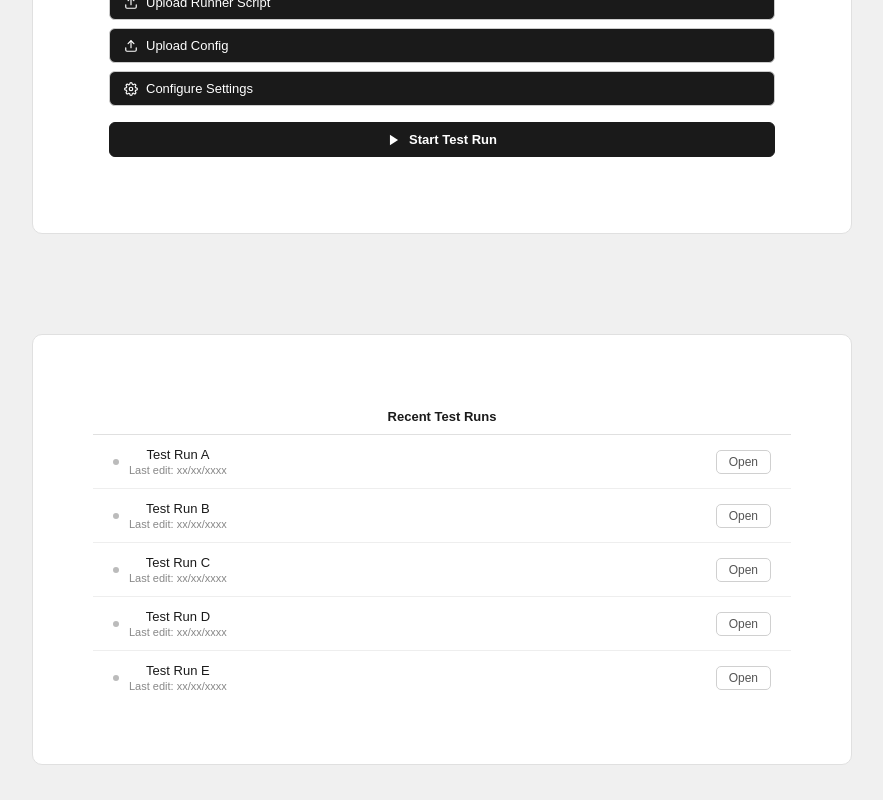
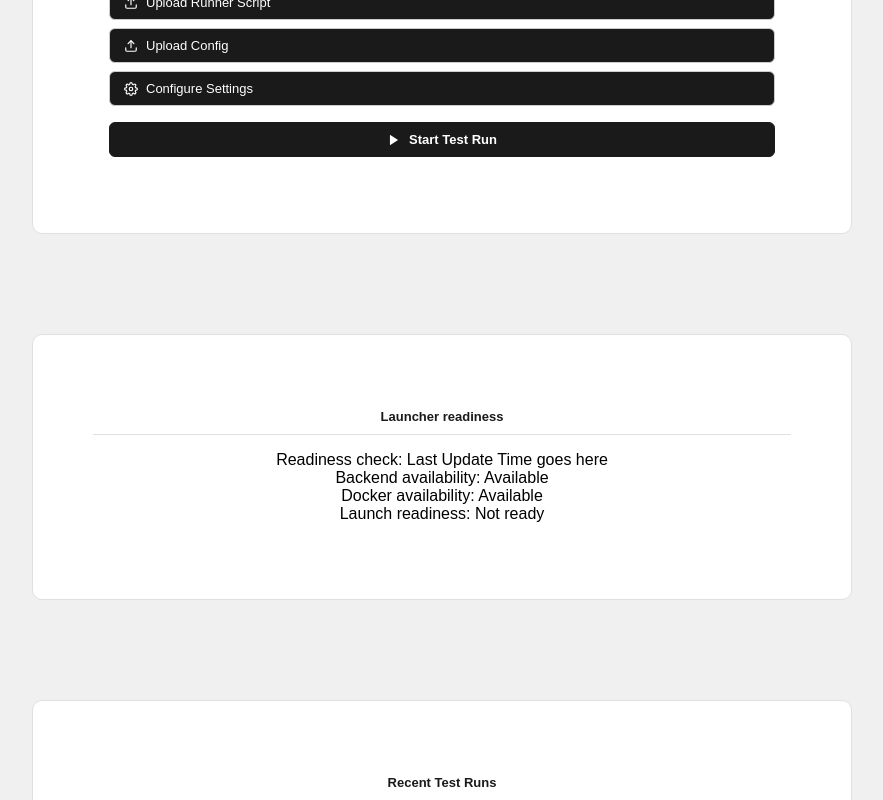
Before and after one commit to alyaver/DockVision, a React (Vite) app in the folder client/: page /dashboard in a window 1280 px wide. Shown: the part 494-1294 px from the top of the page, without its empty margins (198-1081 px from the left). Built offline with nearby package versions, Linux system fonts and the light colour scheme.

Commit message:
New Feature, Incomplete, Runs Added basic map to where the readiness markers would go

```diff
--- a/client/src/pages/Dashboard.jsx
+++ b/client/src/pages/Dashboard.jsx
@@ -70,6 +70,17 @@ const Dashboard = () => {
               <button className="btn btn-primary" type="button" onClick={handleStartRun}><RunIcon /> Start Test Run</button>
             </div>
           </div>
+          <div className="card">
+            <div className="card-header">
+              <div className="card-title">Launcher readiness</div>
+            </div>
+            <div className="card-body">
+              <div>Readiness check: Last Update Time goes here</div>
+              <div>Backend availability: Available</div>
+              <div>Docker availability: Available</div>
+              <div>Launch readiness: Not ready</div>
+            </div>
+          </div>
           {/* Recent Test Runs just display no function —*/}
           <div className="card">
             <div className="card-header">
```
